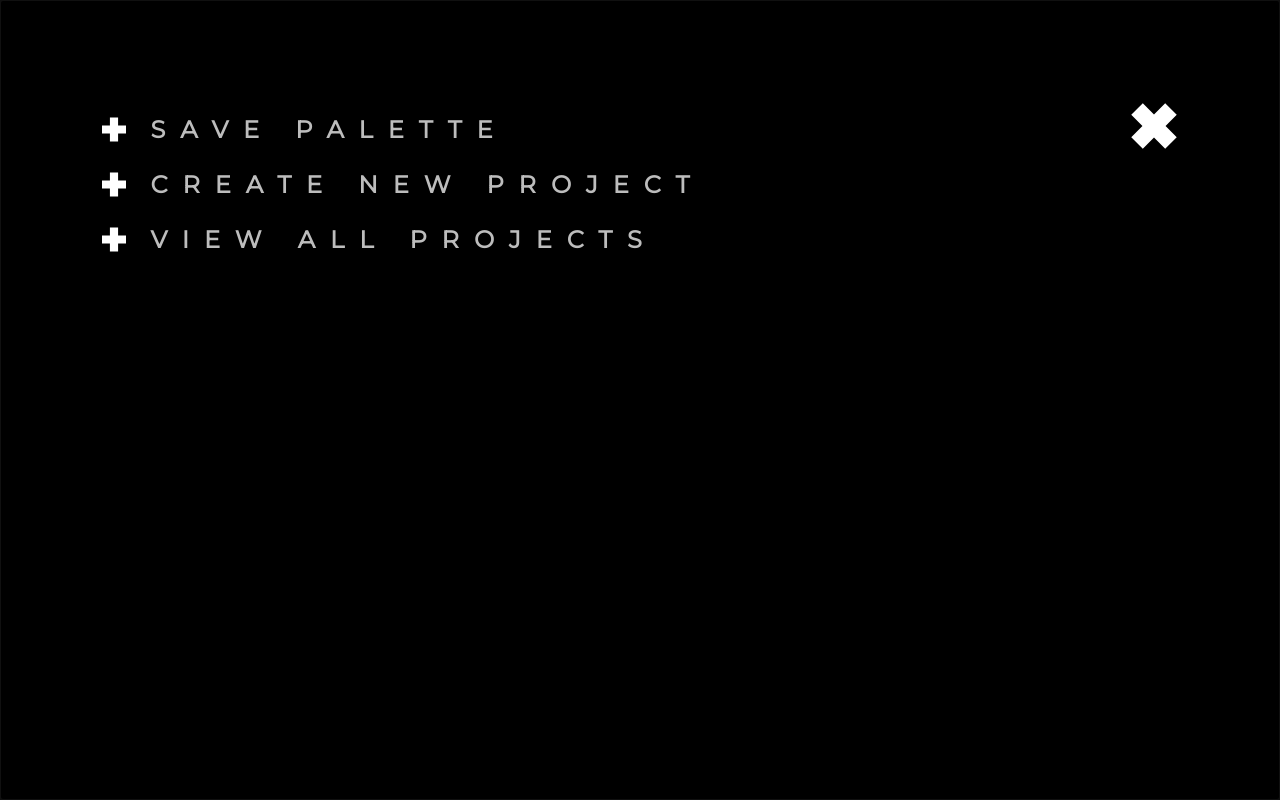
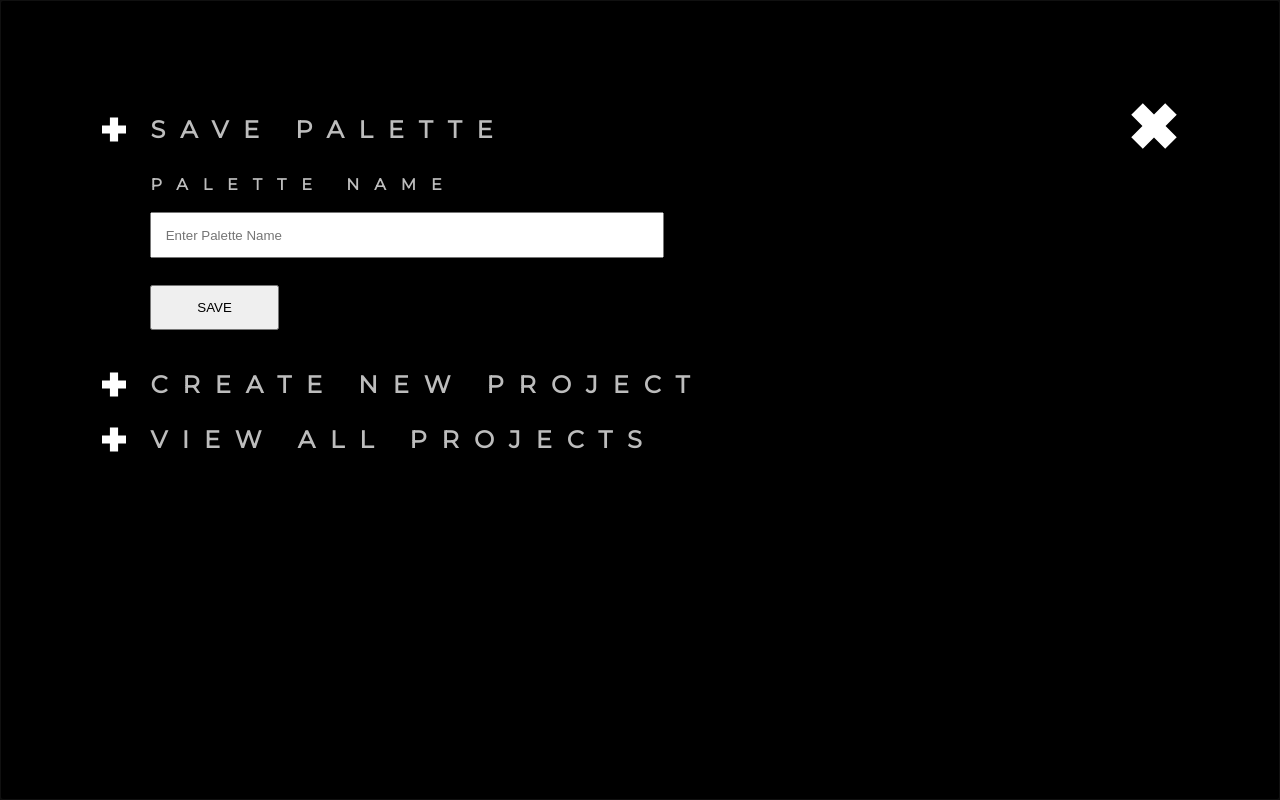
Before and after one commit to VPAbraham/palette-picker-FE, a React (Create React App) app: page / in a window 1280 px wide. Both pictures are taken after a click on the picture 1176 px from the left and 103 px from the top of the page. Built offline with nearby package versions, Linux system fonts and the light colour scheme.

Commit message:
Set up palette form

```diff
--- a/src/App/App.js
+++ b/src/App/App.js
@@ -3,6 +3,7 @@ import Modal from 'react-modal';
 import './App.scss';
 import Nav from '../Nav/Nav';
 import Palette from '../Palette/Palette';
+import PaletteForm from '../PaletteForm/PaletteForm';
 import whiteClose from '../assets/images/close_white.svg';
 import whitePlus from '../assets/images/plus_white.svg';
 // Modal.setAppElement('#yourAppElement')
@@ -48,6 +49,7 @@ class App extends Component {
               <img src={whitePlus} alt="white plus symbol" className="modalPlus"/>
               <h1>SAVE PALETTE</h1>
             </div>
+            <PaletteForm />
             <div className="menu-items">
               <img src={whitePlus} alt="white plus symbol" className="modalPlus"/>
               <h1>CREATE NEW PROJECT</h1>
--- a/src/App/App.scss
+++ b/src/App/App.scss
@@ -38,6 +38,11 @@ h1 {
   text-align: left;
 }
 
+.menu {
+  display: flex;
+  flex-direction: column;
+}
+
 .menu-items {
   display: flex;
   flex-direction: row;
--- a/src/Nav/Nav.js
+++ b/src/Nav/Nav.js
@@ -4,7 +4,6 @@ import blackPlus from '../assets/images/plus_black.svg';
 import refresh from '../assets/images/refresh.svg';
 
 const Nav = (props) => {
-  console.log(props)
   return (
     <header className="Nav">
       <div>
--- /dev/null
+++ b/src/PaletteForm/PaletteForm.js
@@ -0,0 +1,35 @@
+import React, { Component } from 'react';
+import './PaletteForm.scss';
+
+class PaletteForm extends Component {
+  constructor() {
+    super();
+    this.state = {
+      paletteName: '',
+      projectName: ''
+    }
+  }
+
+  handleChange = (e) => {
+    this.setState({[e.target.name]: e.target.value})
+  }
+
+  render() {
+    return(
+      <form className="palette-form">
+        <h2>PALETTE NAME</h2>
+        <input
+          className="palette-name-input"
+          type="text"
+          placeholder="Enter Palette Name"
+          name="palette-name"
+          value={this.state.paletteName}
+          onChange={this.handleChange}
+        />
+        <button className="save-palette" onClick={(e) => this.submitForm(e)}> SAVE </button>
+      </form>
+    )
+  }
+}
+
+export default PaletteForm;
--- /dev/null
+++ b/src/PaletteForm/PaletteForm.scss
@@ -0,0 +1,28 @@
+@import url('https://fonts.googleapis.com/css?family=Montserrat&display=swap');
+
+.palette-form {
+  display: flex;
+  flex-direction: column;
+  margin-left: 3em;
+  width: 50%;
+}
+
+h2 {
+  color: rgb(189, 189, 189);
+  display: flex;
+  font-family: 'Montserrat', sans-serif;
+  font-size: 1em;
+  letter-spacing: 15px;
+  line-height: 55px;
+  text-align: left;
+}
+
+input {
+  padding: 1em;
+}
+
+button {
+  margin: 2em 0 2em 0;
+  padding: 1em;
+  width: 25%
+}
```
Also changed, not shown: 1 other file (tests, documents, lock files or other folders).
